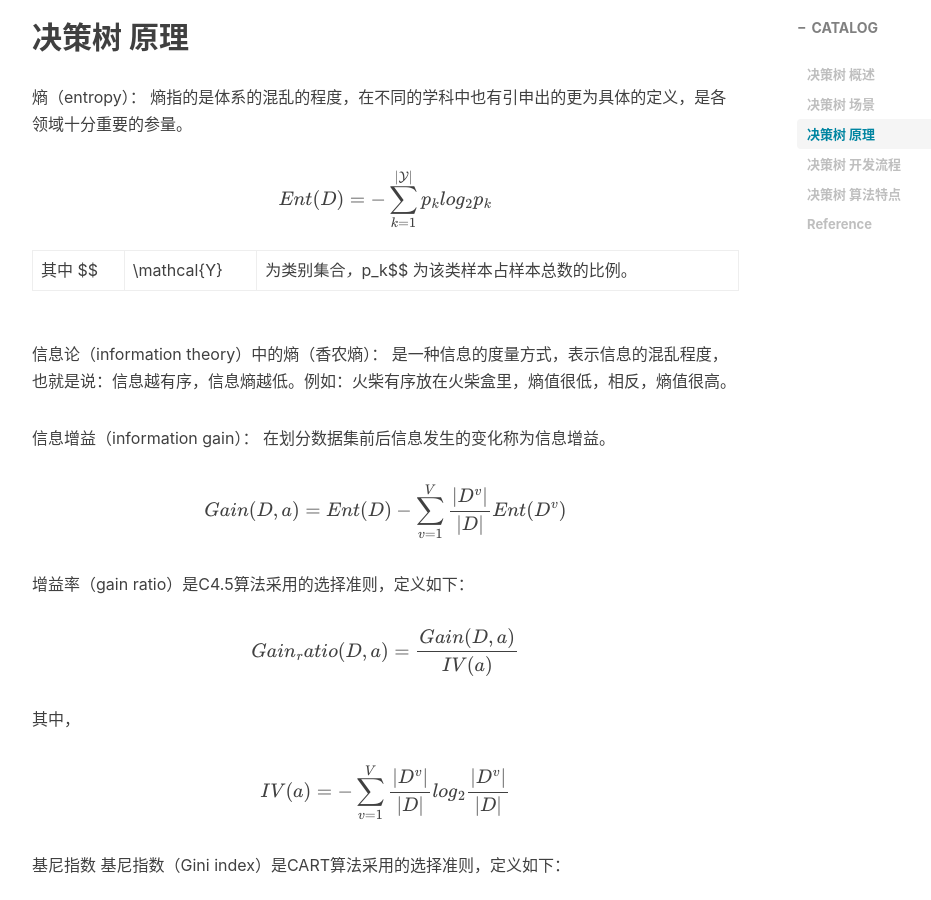
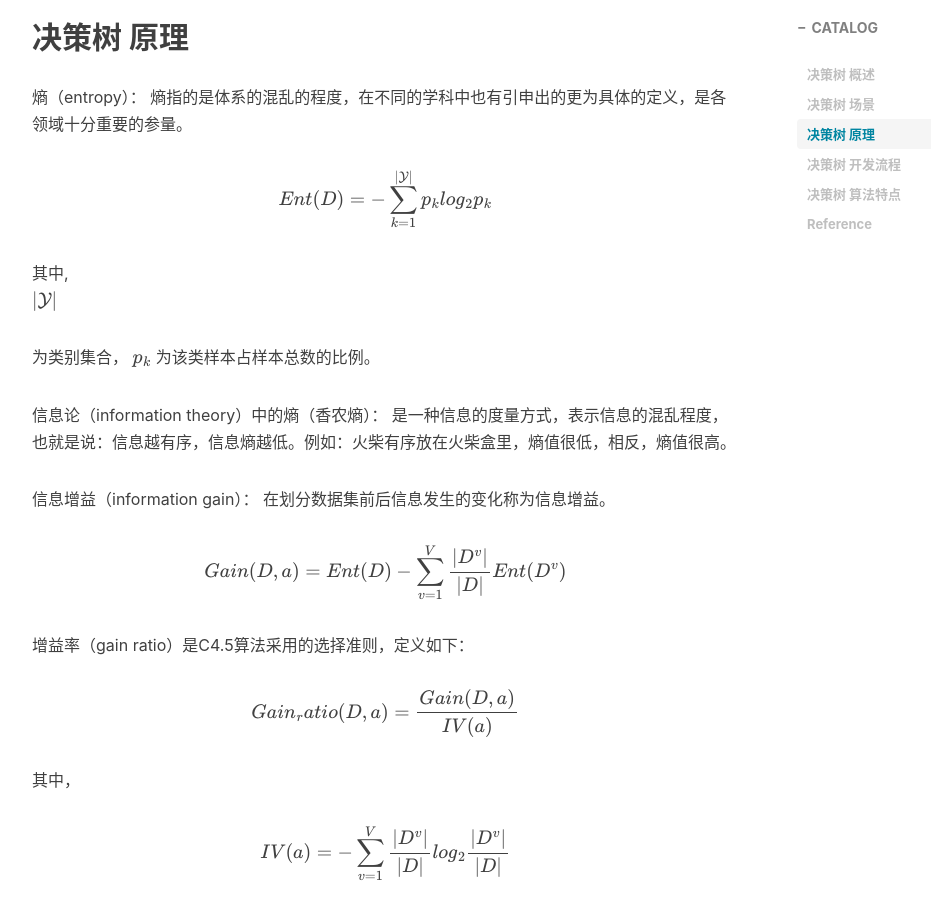
Before and after one commit to YC-wind/YC-wind.github.io, a Jekyll site: the page built from _posts/2019-5-15-ML-03DecisionTree.md, in a window 1280 px wide and 900 px high, scrolled down 1356 px. Shown: the whole window, without its empty margins (233-1164 px from the left). Built offline with Jekyll 4.4.1, drawn with Linux system fonts in a browser that asks for light colours; nearby versions of some CDN libraries; formulas are drawn with MathJax 3; comment, search, counter and statistics services are not loaded.

Commit message:
add 决策树(修改 latex)

```diff
--- a/_posts/2019-5-15-ML-03DecisionTree.md
+++ b/_posts/2019-5-15-ML-03DecisionTree.md
@@ -36,7 +36,10 @@ tags:
 
 $$Ent(D) = -\sum_{k=1}^{|\mathcal{Y}|}p_klog_2p_k$$
 
-其中 $$|\mathcal{Y}|$$ 为类别集合， $$p_k$$ 为该类样本占样本总数的比例。
+其中, \
+$$|\mathcal{Y}|$$
+
+为类别集合， $$p_k$$ 为该类样本占样本总数的比例。
 
 信息论（information theory）中的熵（香农熵）：
 是一种信息的度量方式，表示信息的混乱程度，也就是说：信息越有序，信息熵越低。例如：火柴有序放在火柴盒里，熵值很低，相反，熵值很高。
```
